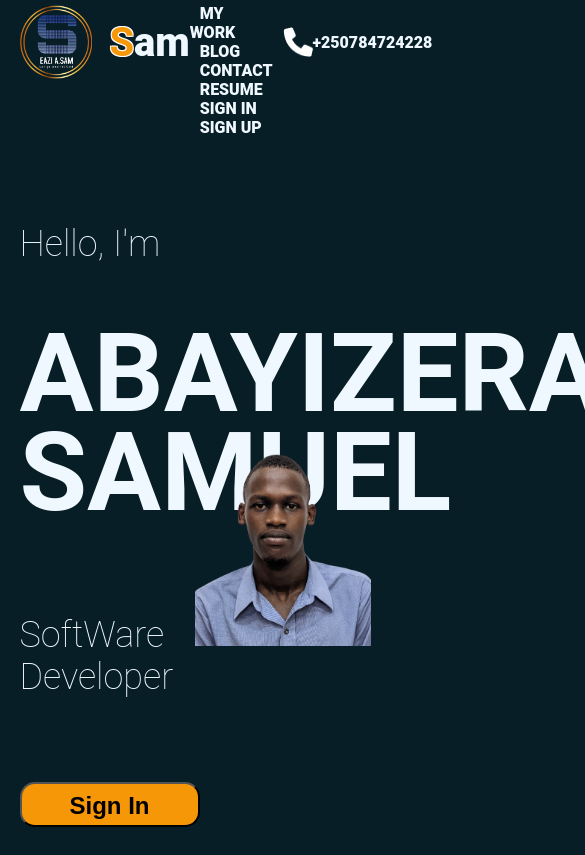
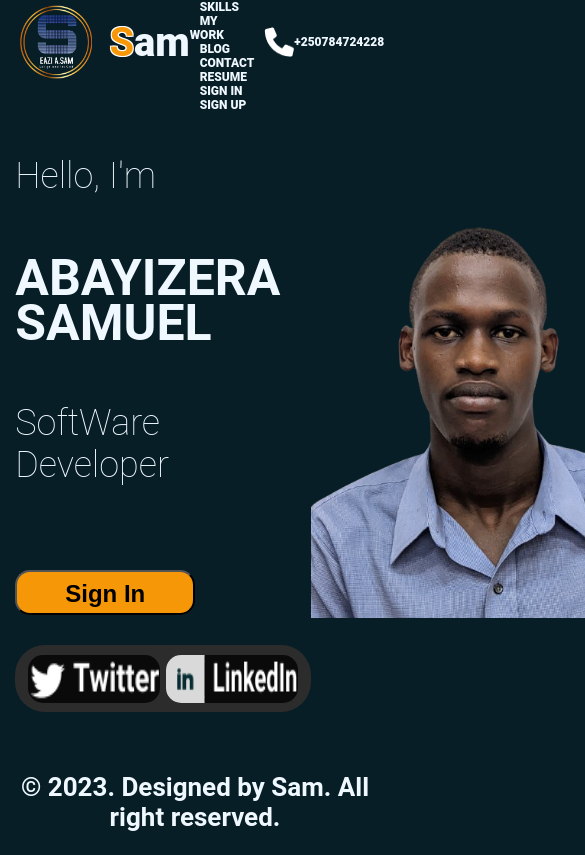
Before and after one commit to 911samuel/my-brand, a plain HTML site: page index.html in a window 390 px wide. Shown: the top 855 px of the page, 585 px wide, since content can reach past the window. Drawn offline with Linux system fonts and the light colour scheme.

Commit message:
responsiveness

```diff
--- a/style.css
+++ b/style.css
@@ -695,3 +695,144 @@ footer {
     text-align: center;
     margin-top: 40px;
 }
+
+/* Default styles for larger screens (desktop) */
+body {
+    font-size: 16px;
+}
+
+/* Responsive styles for tablets (portrait and landscape) */
+@media only screen and (max-width: 768px) {
+    body {
+        font-size: 14px;
+    }
+
+    .header {
+        padding: 0 3%;
+    }
+
+    .container {
+        padding: 15px 3%;
+    }
+
+    .myDetails,
+    .myDetails2,
+    .myphoto {
+        width: 100%;
+        margin-left: 0;
+        margin-top: 30px;
+    }
+
+    .myname {
+        font-size: 70px;
+        margin-bottom: 30px;
+    }
+
+    .social {
+        width: 100%;
+        margin-top: 50px;
+    }
+
+    .social a {
+        padding: 0 5px;
+    }
+
+    .icons img {
+        height: 50px;
+        margin-right: 5px;
+    }
+
+    .skills-acquired,
+    .skills-acquired p,
+    .mission,
+    .skills-grading,
+    .bar,
+    .grading,
+    .work,
+    .work img,
+    .blogs,
+    .blogs img,
+    .blogs p,
+    .more,
+    .contactP,
+    .resume,
+    .education,
+    .experience,
+    .education h2,
+    .experience h2,
+    .education h3,
+    .experience h3,
+    .education h4,
+    .experience h4 {
+        width: 100%;
+        margin: 0 auto;
+    }
+}
+
+/* Responsive styles for mobile devices */
+@media only screen and (max-width: 480px) {
+    body {
+        font-size: 12px;
+    }
+
+    .header {
+        padding: 0 2%;
+    }
+
+    .container {
+        padding: 15px 2%;
+    }
+
+    .myDetails,
+    .myDetails2,
+    .myphoto {
+        width: 100%;
+        margin-left: 0;
+        margin-top: 20px;
+    }
+
+    .myname {
+        font-size: 50px;
+        margin-bottom: 20px;
+    }
+
+    .social {
+        width: 100%;
+        margin-top: 30px;
+    }
+
+    .social a {
+        padding: 0 3px;
+    }
+
+    .icons img {
+        height: 40px;
+        margin-right: 3px;
+    }
+
+    .skills-acquired,
+    .skills-acquired p,
+    .mission,
+    .skills-grading,
+    .bar,
+    .grading,
+    .work,
+    .work img,
+    .blogs,
+    .blogs img,
+    .blogs p,
+    .more,
+    .contactP,
+    .resume,
+    .education,
+    .experience,
+    .education h2,
+    .experience h2,
+    .education h3,
+    .experience h3,
+    .education h4,
+    .experience h4 {
+        width: 100%;
+        margin: 0 auto;
+    }
+}
```
